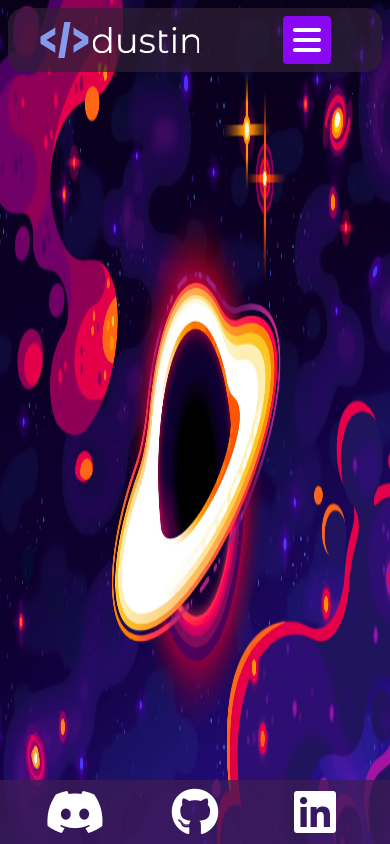
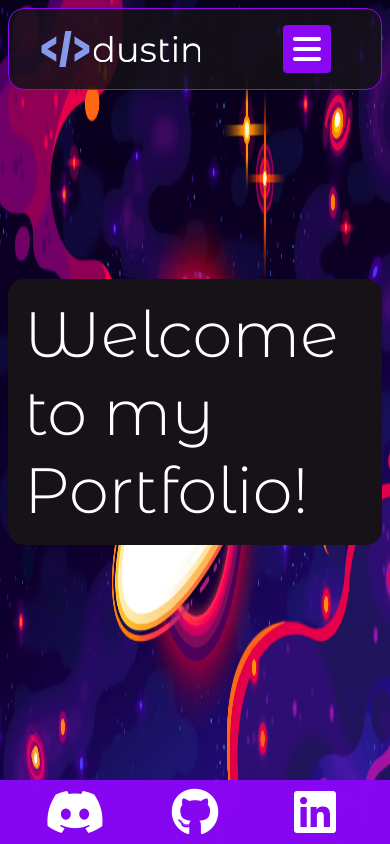
Before and after one commit to Scynes/react-portfolio, a React (Create React App) app: page / in a window 390 px wide. Built offline with nearby package versions, Linux system fonts and the light colour scheme; a web font is replaced by a local one.

Commit message:
tweak/fix: changes to nav bar desktop/mobile, fixed a minor issue with container height for landing page

```diff
--- a/src/App.js
+++ b/src/App.js
@@ -10,6 +10,7 @@ const App = () => {
     return (
         <BrowserRouter>
             <NavigationBar />
+            <div id="page-container">
                 <Routes>
                     <Route path="/" element={ <Landing /> }/>
                     <Route path="/skills" element={ <Landing /> }/>
@@ -17,6 +18,7 @@ const App = () => {
                     <Route path="/resume" element={ <Landing /> }/>
                     <Route path="/contact" element={ <Landing /> }/>
                 </Routes>
+            </div>
             <Footer />
         </BrowserRouter>
     );
--- a/src/assets/index.css
+++ b/src/assets/index.css
@@ -3,9 +3,11 @@
 :root {
     /* background colors */
     --background-color-primary: rgb(22, 18, 24);
+    --background-color-primary-semi: rgb(22, 18, 24, 0.85);
     --background-color-primary-light: rgba(47, 32, 54, 0.7);
     --background-color-secondary: rgb(137, 7, 243);
-    --background-color-secondary-light: rgb(137, 7, 243, 0.7);
+    --background-color-secondary-semi: rgb(137, 7, 243, 0.85);
+    --background-color-secondary-light: rgb(137, 7, 243, 0.3);
     /* fonts */
     --font-family-primary: 'Montserrat Alternates', sans-serif;
     --font-color-primary: rgb(255, 255, 255);
@@ -22,18 +24,14 @@ a {
     text-decoration: none;
 }
 
-body, html {
-    height: 100%;
-}
-
 body {
     background-image: url('./images/background.jpeg');
     background-repeat: no-repeat;
-    overflow: hidden;
+    background-attachment: fixed;
 }
 
 h1 {
-    font-size: 3rem;
+    font-size: 4rem;
     font-weight: normal;
 }
 
@@ -88,7 +86,7 @@ footer {
     gap: 2.5rem;
     min-height: 4rem;
     background-color: var(--background-color-primary);
-    animation: footer-alert 10s infinite;
+    animation: footer-alert 20s infinite;
 }
 
 footer > a {
@@ -122,27 +120,26 @@ a:is(.active) {
 }
 
 #root {
-    min-height: 100%;
+    min-height: 100vh;
     display: grid;
     grid-template-rows: auto 1fr auto;
 }
 
 #navigation-bar {
+    min-height: 7rem;
     margin: 0.5rem;
     grid-template-columns: 1fr 1fr;
     gap: 2rem;
-    border-radius: 1rem;
-    background-color: var(--background-color-primary-light);
 }
 
 #navigation-bar > img {
-    height: 4rem;
+    height: 5rem;
     margin-right: auto;
     padding-left: 4rem;
 }
 
 #nav-items {
-    gap: 0.5rem;
+    gap: 2rem;
 }
 
 #hamburger-container {
@@ -157,6 +154,14 @@ a:is(.active) {
     background-color: var(--background-color-secondary);
 }
 
+#landing-page-wrapper {
+    height: 100%;
+}
+
+#page-container {
+    margin: 0.5rem;
+}
+
 .fa-bars {
     font-size: 2rem;
     color: var(--font-color-primary);
@@ -164,6 +169,16 @@ a:is(.active) {
 
 :is(footer > a):not(:hover) {
     color: white;
+}
+
+.about-container {
+    min-height: 20rem;
+}
+
+.hello {
+    padding: 1rem;
+    border-radius: 1rem;
+    background-color: var(--background-color-primary);
 }
 
 @media screen and (max-width: 480px) {
@@ -177,7 +192,11 @@ a:is(.active) {
     }
 
     #navigation-bar {
+        min-height: 0;
         row-gap: 1rem;
+        border-radius: 1rem;
+        border: 1px solid var(--background-color-secondary);
+        background-color: var(--background-color-primary-semi);
     }
 
     #navigation-bar > img {
@@ -203,7 +222,7 @@ a:is(.active) {
 @keyframes footer-alert {
 
     0% {
-        background-color: var(--background-color-primary-light);
+        background-color: var(--background-color-secondary-light);
     }
 
     50% {
@@ -211,6 +230,6 @@ a:is(.active) {
     }
 
     100% {
-        background-color: var(--background-color-primary-light);
+        background-color: var(--background-color-secondary-light);
     }
 }
--- a/src/components/navigation/NavigationBar.js
+++ b/src/components/navigation/NavigationBar.js
@@ -20,7 +20,7 @@ const NavigationBar = () => {
                     <i className={'fa-solid fa-bars'}></i>
                 </button>
             </div>
-            <div id={'nav-items'} className={'flex justify-end'}>
+            <div id={'nav-items'} className={'flex justify-center'}>
                 <NavLink className={'nav-item fc-primary'} to={''}>
                     <h3>Home</h3>
                 </NavLink>
--- a/src/pages/Landing.js
+++ b/src/pages/Landing.js
@@ -1,8 +1,10 @@
 const Landing = () => {
 
     return (
-        <div>
-
+        <div id={'landing-page-wrapper'} className={'flex column align-center justify-center'}>
+            <div className={'about-container fc-primary'}>
+                <h1 className={'hello flex fc-primary'}>Welcome to my Portfolio!</h1>
+            </div>
         </div>
     )
 }
```
Lines whose indentation alone changed are shown as unchanged.
